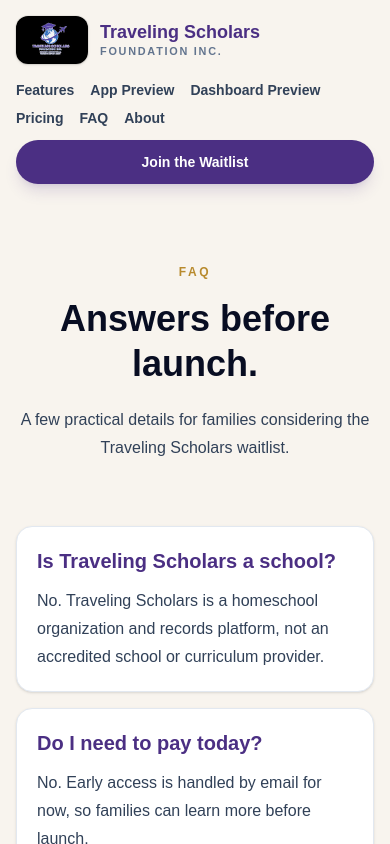
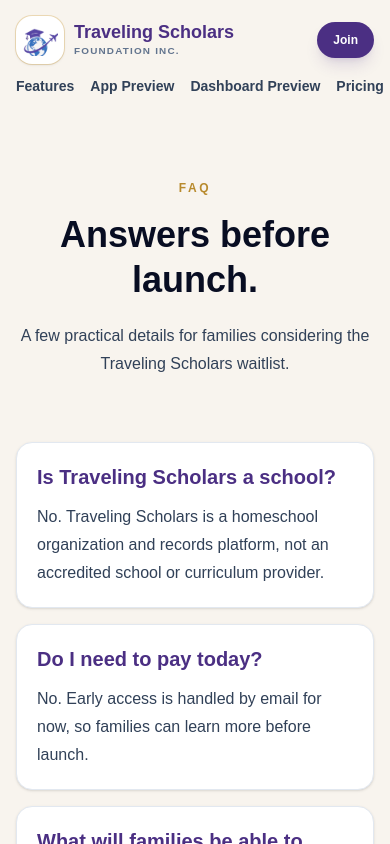
Before and after one commit to aimoneyglitch/traveling-scholars-site, a Next.js app: page /faq in a window 390 px wide. Shown: the top 844 px of the page. Built offline with nearby package versions, Linux system fonts and the light colour scheme.

Commit message:
Fix mobile logo and navigation polish

```diff
--- a/app/_components/site-nav.tsx
+++ b/app/_components/site-nav.tsx
@@ -15,36 +15,44 @@
 
 export function SiteNav({ ctaHref = "/#early-access" }: SiteNavProps) {
   return (
-    <nav className="flex flex-col items-start justify-between gap-4 sm:flex-row sm:items-center sm:gap-5">
-      <a href="/" className="flex min-w-0 items-center gap-3 sm:gap-4">
+    <nav className="flex flex-col gap-3 sm:gap-5 lg:flex-row lg:items-center lg:justify-between">
+      <div className="flex w-full items-center justify-between gap-3 lg:w-auto">
+        <a href="/" className="flex min-w-0 items-center gap-2.5 sm:gap-3">
+          <span className="flex h-12 w-12 shrink-0 items-center justify-center rounded-2xl bg-white p-1.5 shadow-sm ring-1 ring-[#d6a84f]/35 sm:h-14 sm:w-14">
             <Image
-          src="/logo-web.jpg"
+              src="/logo-mark.png"
               alt="Traveling Scholars Foundation Inc. logo"
-          width={288}
-          height={192}
-          sizes="(min-width: 640px) 96px, 72px"
+              width={360}
+              height={319}
+              sizes="56px"
               loading="lazy"
-          className="h-12 w-[72px] shrink-0 rounded-xl object-cover shadow-sm ring-1 ring-black/5 sm:h-16 sm:w-24"
+              className="h-full w-full object-contain"
             />
+          </span>
           <span className="min-w-0">
             <span className="block text-lg font-black leading-tight text-[#4b2f83] sm:text-2xl">
               Traveling Scholars
             </span>
-          <span className="block text-[0.68rem] font-bold uppercase tracking-[0.16em] text-slate-500 sm:text-sm">
+            <span className="block text-[0.62rem] font-bold uppercase tracking-[0.12em] text-slate-500 sm:text-sm sm:tracking-[0.16em]">
               Foundation Inc.
             </span>
           </span>
         </a>
 
-      <div className="flex w-full flex-col gap-3 sm:w-auto sm:flex-row sm:items-center">
-        <div className="flex flex-wrap gap-x-4 gap-y-2 text-sm font-black text-slate-700">
+        <a href={ctaHref} className="shrink-0 rounded-full bg-[#4b2f83] px-4 py-2.5 text-center text-xs font-black text-white shadow-lg shadow-[#4b2f83]/15 transition hover:bg-[#3f2770] sm:px-5 sm:py-3 sm:text-sm lg:hidden">
+          Join
+        </a>
+      </div>
+
+      <div className="flex w-full flex-col gap-3 lg:w-auto lg:flex-row lg:items-center">
+        <div className="-mx-4 flex gap-4 overflow-x-auto px-4 pb-1 text-sm font-black text-slate-700 sm:mx-0 sm:flex-wrap sm:px-0 sm:pb-0">
           {links.map(([label, href]) => (
-            <a key={href} href={href} className="transition hover:text-[#4b2f83]">
+            <a key={href} href={href} className="shrink-0 transition hover:text-[#4b2f83]">
               {label}
             </a>
           ))}
         </div>
-        <a href={ctaHref} className="w-full shrink-0 rounded-full bg-[#4b2f83] px-5 py-3 text-center text-sm font-black text-white shadow-lg shadow-[#4b2f83]/15 transition hover:bg-[#3f2770] sm:w-auto sm:px-6">
+        <a href={ctaHref} className="hidden shrink-0 rounded-full bg-[#4b2f83] px-6 py-3 text-center text-sm font-black text-white shadow-lg shadow-[#4b2f83]/15 transition hover:bg-[#3f2770] lg:inline-block">
           Join the Waitlist
         </a>
       </div>
```
Also changed, not shown: public/logo-mark.png (added), public/logo-web.jpg. Lines whose indentation alone changed are shown as unchanged.
